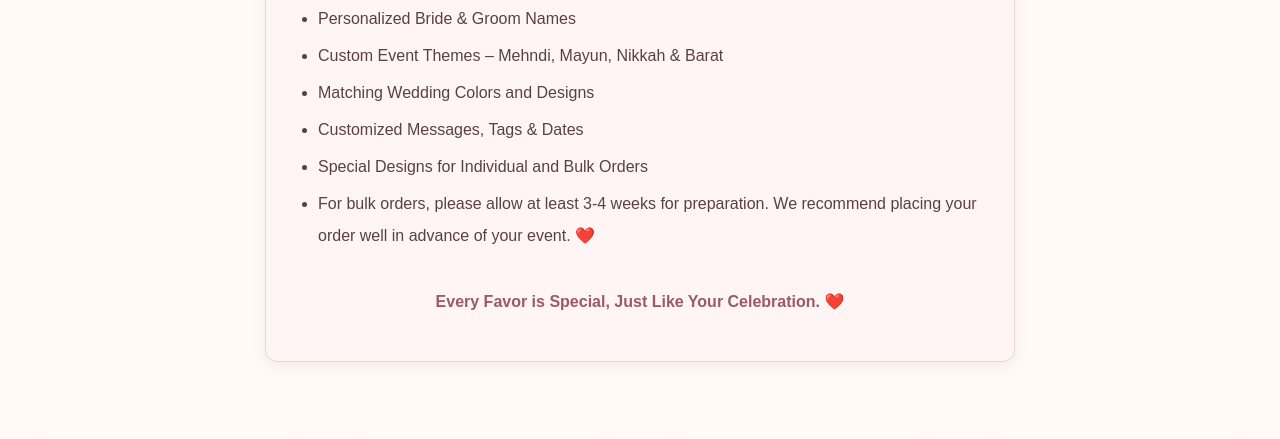
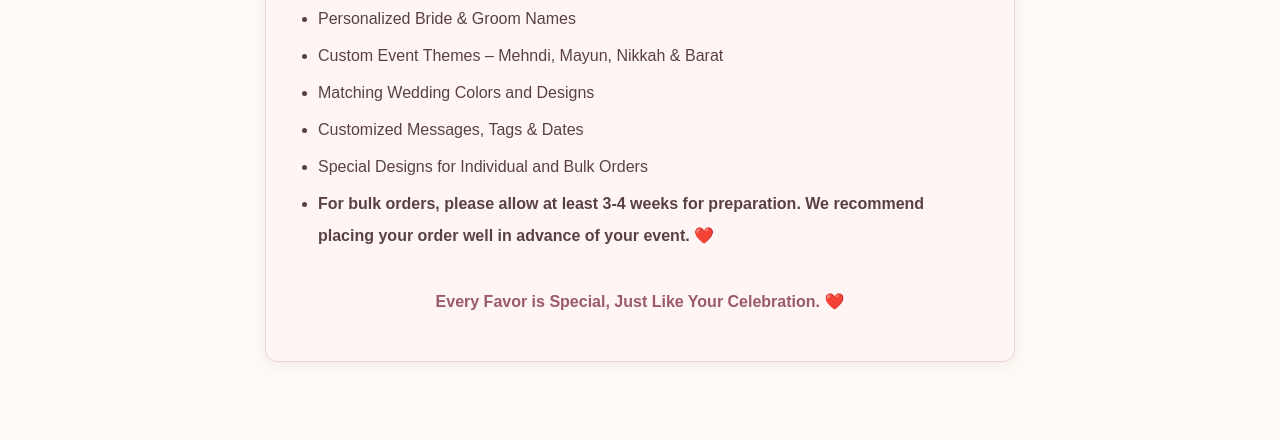
Before and after one commit to Mishal44/RANG-E-HUNAR-MISHAF, a plain HTML site: page frontend/favors.html in a window 1280 px wide. Shown: the part 1008-1447 px from the top of the page. Drawn offline with Linux system fonts and the light colour scheme.

Commit message:
Update favors.html

```diff
--- a/frontend/favors.html
+++ b/frontend/favors.html
@@ -131,8 +131,8 @@
 
             <li>Special Designs for Individual and Bulk Orders</li>
 
-            <li> For bulk orders, please allow at least 3-4 weeks for preparation.
-                 We recommend placing your order well in advance of your event. ❤️</li>
+            <li> <b> For bulk orders, please allow at least 3-4 weeks for preparation.
+                 We recommend placing your order well in advance of your event. ❤️</b> </li>
         </ul>
 
         <p class="custom-note">
```
